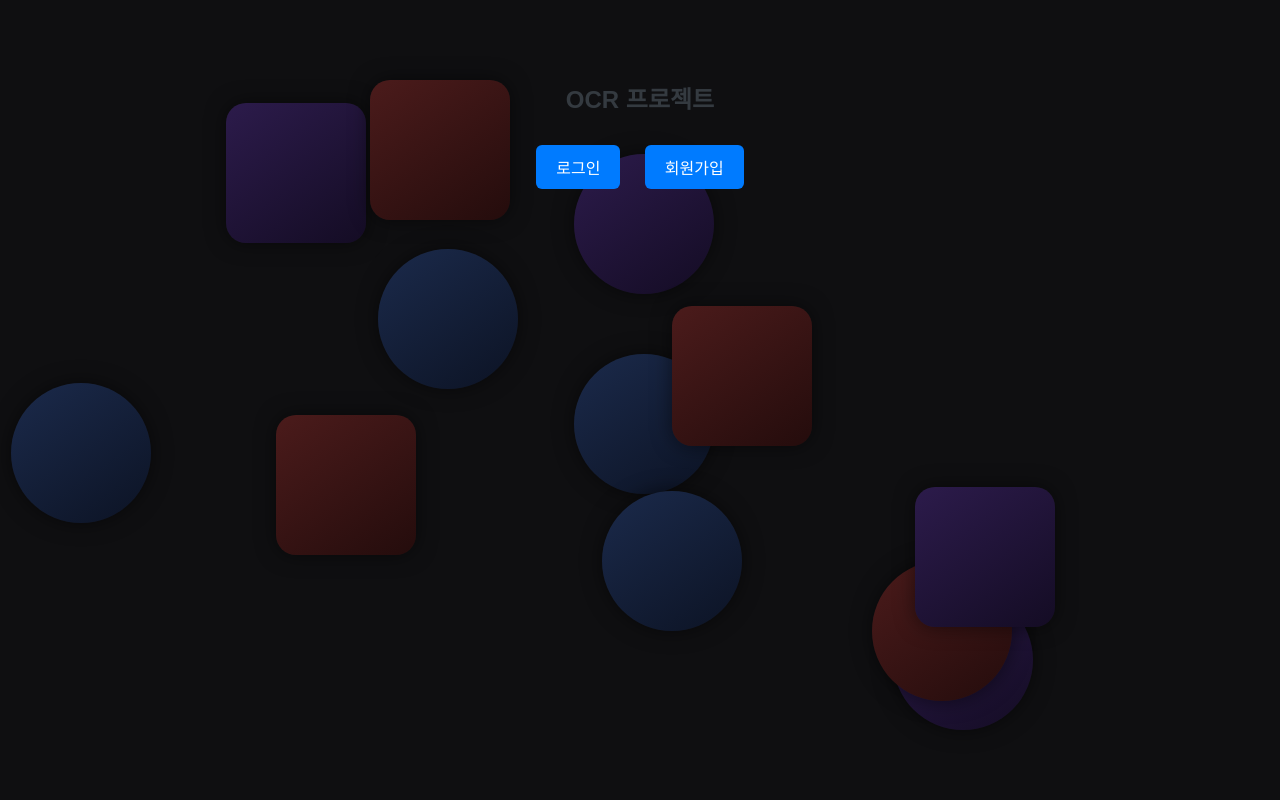
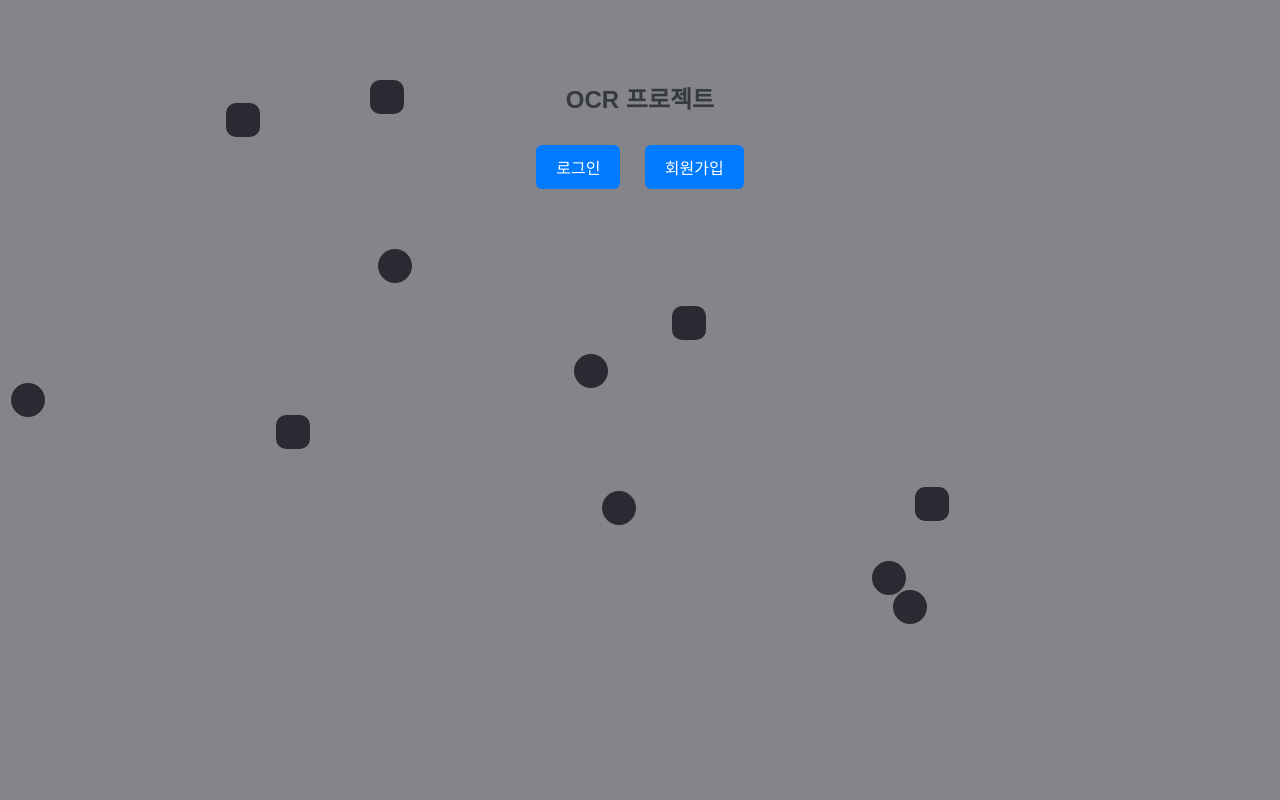
Before and after one commit to wldn7601/OCR_project, a Flask app: page / in a window 1280 px wide. Run offline with Flask 3, Linux system fonts and the light colour scheme.

Commit message:
메인 페이지 배경 css

```diff
--- a/static/css/dynamic-bg.css
+++ b/static/css/dynamic-bg.css
@@ -1,36 +1,33 @@
-/* 전체 화면에 인터랙티브 배경 레이어 */
+/* 밝은 회색 기반 Soft Light 배경 */
 .interactive-bg {
-  position: fixed;
-  inset: 0;
-  overflow: hidden;
-  z-index: -1;
-  pointer-events: none;
-  background: #0f0f11;
+    position: fixed;
+    inset: 0;
+    background: #848489;   /* 또는 #e6e6ea */
+    overflow: hidden;
+    pointer-events: none;
+    z-index: -1;
 }
 
-/* 배경에 떠 있는 오브젝트 */
+
+/* 물체는 다크톤 + 은은한 색감 */
 .floating-object {
-  position: absolute;
-  width: 140px;
-  height: 140px;
-  background: linear-gradient(145deg, #1c1c1f, #0b0b0d);
-  border-radius: 20px;
-  box-shadow: 0 0 20px rgba(0,0,0,0.5);
-  transition: box-shadow 0.1s linear;
+    position: absolute;
+    width: 34px;
+    height: 34px;
+    border-radius: 10px;
+    background: #2a2a32;
+    will-change: transform, box-shadow;
+    transform: translateZ(0);
 }
 
-/* 원형 오브젝트 */
-.circle {
-  border-radius: 50%;
-}
+/* 컬러바리에이션 — 너무 튀지 않는 톤다운 컬러 */
+.obj1 { background: #2b2b34; }
+.obj2 { background: #32323d; }
+.obj3 { background: #3a3a47; }
+.obj4 { background: #2e2e38; }
+.obj5 { background: #353542; }
+.obj6 { background: #2a2a32; }
+.obj7 { background: #31313b; }
 
-/* 약간의 색상 포인트 */
-.obj-blue {
-  background: linear-gradient(145deg, #1b2a4b, #0c1324);
-}
-.obj-purple {
-  background: linear-gradient(145deg, #2c1b4b, #140c24);
-}
-.obj-red {
-  background: linear-gradient(145deg, #4b1b1b, #240c0c);
-}
+/* 일부는 원형 */
+.circle { border-radius: 50%; }
```
